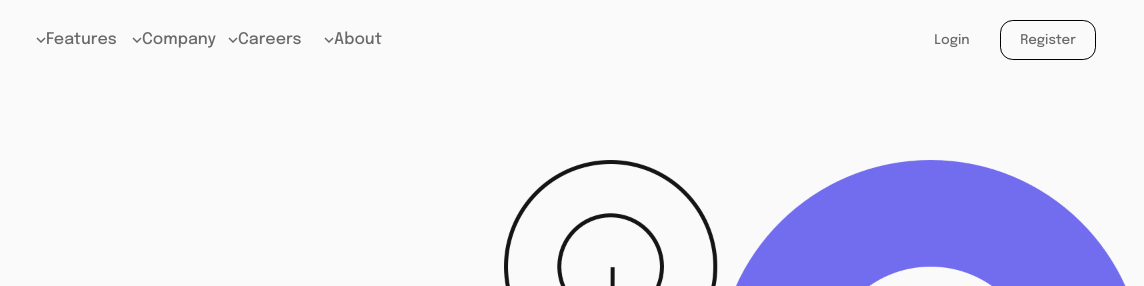
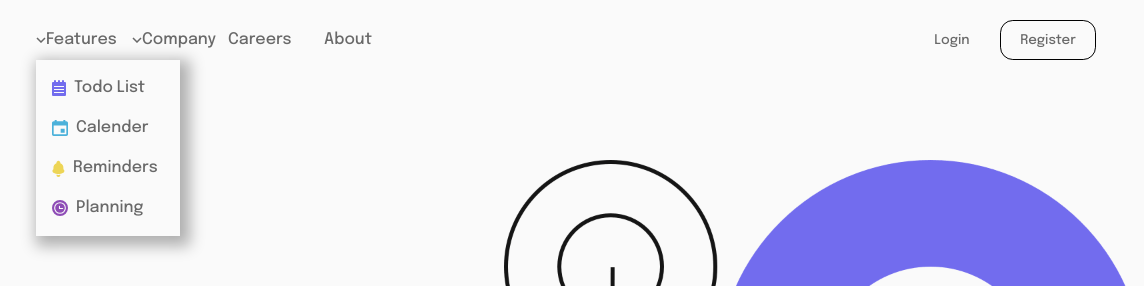
Before and after one commit to yalda95/intro, a plain HTML site: page index.html in a window 1280 px wide. Both pictures are taken after a click on the item "Features". Shown: the top 286 px of the page, 136-1280 px from the left. Drawn offline with Linux system fonts and the light colour scheme.

Commit message:
header dropdown menu added

```diff
--- a/index.html
+++ b/index.html
@@ -20,10 +20,31 @@
             </div>
             <nav class="header-left_nav ">
                 <ul class="flex">
-                    <li><img src="./images/icon-arrow-down.svg"> Features</li>
-                    <li><img src="./images/icon-arrow-down.svg">Company</li>
-                    <li><img src="./images/icon-arrow-down.svg">Careers</li>
-                    <li><img src="./images/icon-arrow-down.svg">About</li>
+                    <li >
+                        <img src="./images/icon-arrow-down.svg">
+                        <p id="features">Features</p>
+                        <div class="dropdown-content" id="features-content">
+                            <ul class="flex">
+                                <li><img src="./images/icon-todo.svg" alt=""><a href="#">Todo List</a></li>
+                                <li><img src="./images/icon-calendar.svg" alt=""><a href="#">Calender</a></li>
+                                <li><img src="./images/icon-reminders.svg" alt=""><a href="#">Reminders</a></li>
+                                <li><img src="./images/icon-planning.svg" alt=""><a href="#">Planning</a></li>
+                            </ul>
+                        </div>
+                    </li>
+                    <li>
+                        <img src="./images/icon-arrow-down.svg">
+                        <p id="company">Company</p>
+                        <div class="dropdown-content" id="compnay-content" >
+                            <ul class="flex">
+                                <li><a href="#">History</a></li>
+                                <li><a href="#">Our Team</a></li>
+                                <li><a href="#">Blog</a></li>
+                            </ul>
+                        </div>
+                    </li>
+                    <li>Careers</li>
+                    <li>About</li>
                     <li class="flex">
                         <img id="close" src="./images/icon-close-menu.svg" alt="">
                     </li>
--- a/js/app.js
+++ b/js/app.js
@@ -2,6 +2,11 @@ const hamburger = document.querySelector('.hamburger')
 const navbar = document.querySelector('.header-left_nav')
 const heroImage = document.querySelector('#hero-image')
 const closeBtn = document.querySelector('#close')
+const featuresBtn = document.querySelector('#features')
+const featuresContent = document.querySelector('#features-content')
+const compnayBtn = document.querySelector('#company')
+const compnayContent = document.querySelector('#compnay-content')
+
 
 const showNavbar = () =>{
     navbar.style.display = "block"
@@ -12,6 +17,9 @@ const showNavbar = () =>{
 
 const closeNavbar = () => {
     navbar.style.display = "none"
+}
+const showMenu = () => {
+
 }
 
 function checkMediaQuery() {
@@ -32,5 +40,29 @@ function checkMediaQuery() {
 
 hamburger.addEventListener('click',showNavbar)
 closeBtn.addEventListener('click',closeNavbar)
+featuresBtn.addEventListener('click',() =>{
+ featuresContent.classList.toggle('block')
+})
+compnayBtn.addEventListener('click',() => {
+    compnayContent.classList.toggle('block')
+
+})
 window.addEventListener('resize',checkMediaQuery)
 checkMediaQuery();
+
+// Close the dropdown if the user clicks outside of it
+
+document.addEventListener('click',function(e) {
+    console.log(e)
+    if (!e.target.matches('#features') ) {
+          if (featuresContent.classList.contains('block') ) {
+            featuresContent.classList.remove('block');
+          }
+        }
+
+    if(!e.target.matches('#company')) {
+        if(compnayContent.classList.contains('block')) {
+            compnayContent.classList.remove('block')
+        }
+    }
+})
--- a/style/header.css
+++ b/style/header.css
@@ -23,11 +23,40 @@ header {
 .header-left_nav ul li {
     width: 4rem;
     color:var(--clr-secondary-Medium-Gray);
-    transition: 0.3s all ease;
+    transition: 0.3s all;
     display: flex;
     align-items:center;
+    position:relative;
 }
 .header-left_nav ul li:hover {
+    color: var(--clr-primary-Almost-Black);
+}
+.dropdown-content {
+    position: absolute;
+    top: 3rem;
+    background: var(--clr-primary-Almost-white);
+    -webkit-box-shadow: 5px 5px 14px 5px rgba(0,0,0,0.3);
+    box-shadow: 5px 5px 14px 5px rgba(0,0,0,0.3);
+    display: none;
+    z-index: 100;
+}
+.dropdown-content ul {
+    flex-direction: column;
+    padding: 1rem;
+    gap: 1rem;
+}
+.dropdown-content ul li  {
+    display: flex;
+    justify-content: flex-start;
+    align-items: center;
+    width: 7rem;
+}
+.dropdown-content ul li a {
+    color: var(--clr-secondary-Medium-Gray);
+    transition: 0.3s all;
+    padding-left: 0.5rem;
+}
+.dropdown-content ul li a:hover {
     color: var(--clr-primary-Almost-Black);
 }
 .header-right {
```
